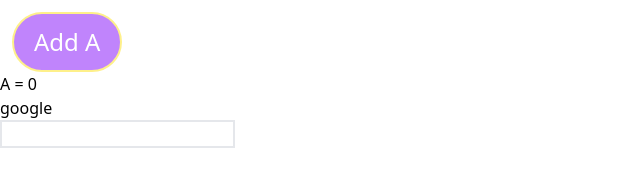
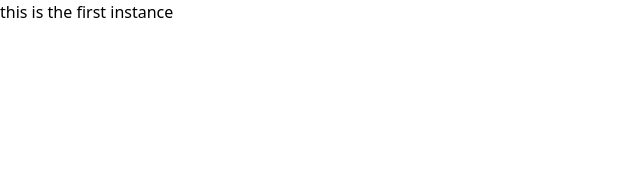
Before and after one commit to rezaulkarimrk/VueJs.2, a website built with Vite: page index.html in a window 1280 px wide. Shown: the whole page, without its empty margins (0-640 px from the left). Built offline with nearby package versions, Linux system fonts and the light colour scheme.

Commit message:
update today work

```diff
--- a/index.html
+++ b/index.html
@@ -150,6 +150,7 @@
 
 
     <!-- app11 -->
+    <!--
     <div id="app11">
         <button class="btn" @click="a++">Add A</button>
         <p>A = {{a}}</p>
@@ -158,6 +159,15 @@
         <br>
         <input type="text" v-model="name" class="border-2">
     </div>
+    -->
+
+    <!-- app12 -->
+    <div>
+        <div id="aapp1">
+            <p>this is the first instance</p>
+        </div>
+    </div>
+
 
 
 
```
